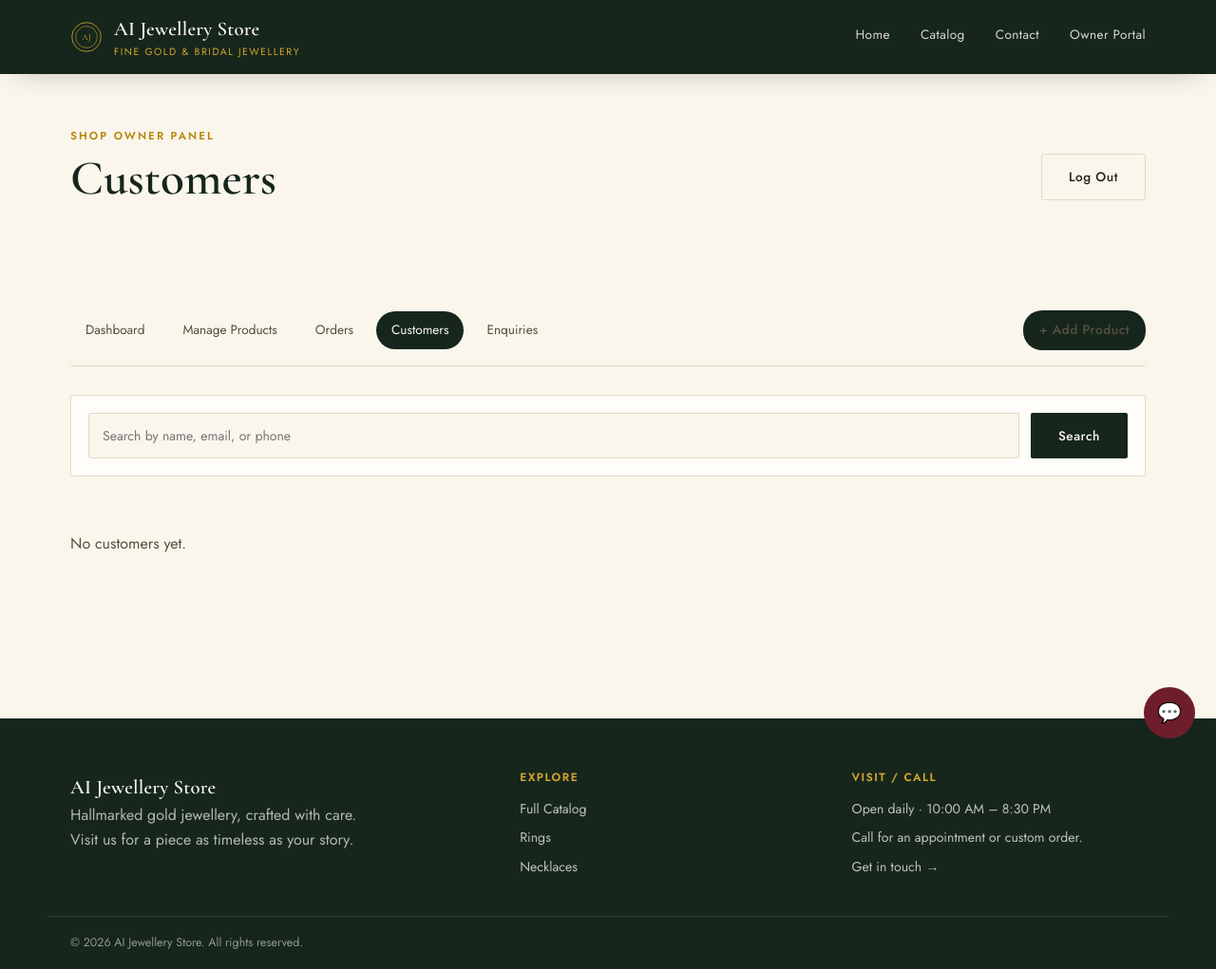
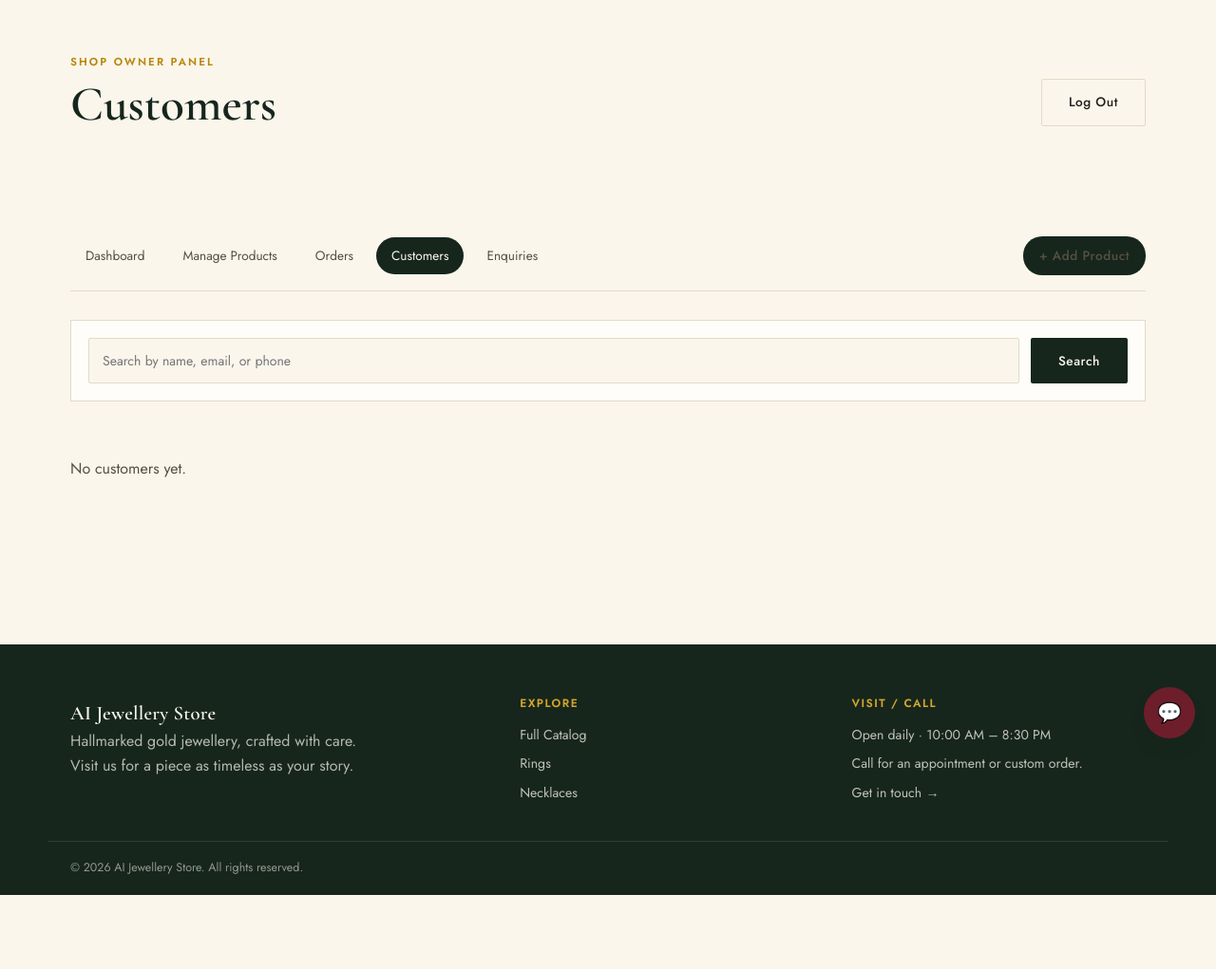
Before and after one commit to ArunNamagiri/Jewellery-Website, a Flask app: page /admin/customers in a window 1280 px wide. Shown: the whole page at 95% size. After the commit the page ends 943 px from the top, so only its background shows below. Run offline with Flask 3, Linux system fonts and the light colour scheme; the visitor is signed in with stand-in values (Sample User, id 1); data that the repository does not hold is empty.

Commit message:
Remove header and navigation from base template

```diff
--- a/templates/base.html
+++ b/templates/base.html
@@ -10,45 +10,6 @@
 {% block extra_head %}{% endblock %}
 </head>
 <body class="{% block body_class %}{% endblock %}">
-
-{% if request.endpoint != 'home' %}
-<header class="site-header">
-  <div class="wrap header-inner">
-    <a href="{{ url_for('home') }}" class="brand">
-      <span class="brand-mark" aria-hidden="true">
-        <svg viewBox="0 0 60 60" width="34" height="34">
-          <circle cx="30" cy="30" r="27" fill="none" stroke="currentColor" stroke-width="1.4"/>
-          <circle cx="30" cy="30" r="20" fill="none" stroke="currentColor" stroke-width="1"/>
-          <text x="30" y="35" text-anchor="middle" font-family="Cormorant Garamond, serif" font-size="16" fill="currentColor">AJ</text>
-        </svg>
-      </span>
-      <span class="brand-text">
-        <span class="brand-name">AI Jewellery Store</span>
-        <span class="brand-sub">Fine Gold &amp; Bridal Jewellery</span>
-      </span>
-    </a>
-
-    <!-- Desktop Navigation -->
-    <nav class="main-nav" aria-label="Primary">
-      <a href="{{ url_for('home') }}">Home</a>
-      <a href="{{ url_for('catalog') }}">Catalog</a>
-      <a href="{{ url_for('contact') }}">Contact</a>
-      <a href="{{ url_for('owner_portal') }}" class="owner-link-btn">Owner Portal</a>
-    </nav>
-
-    <button class="nav-toggle" id="navToggle" aria-label="Open menu" aria-expanded="false">
-      <span></span><span></span><span></span>
-    </button>
-  </div>
-
-  <!-- Mobile Navigation -->
-  <nav class="mobile-nav" id="mobileNav" aria-label="Mobile">
-    <a href="{{ url_for('home') }}">Home</a>
-    <a href="{{ url_for('catalog') }}">Catalog</a>
-    <a href="{{ url_for('contact') }}">Contact</a>
-  </nav>
-</header>
-{% endif %}
 
 {% with messages = get_flashed_messages(with_categories=true) %}
   {% if messages %}
```
